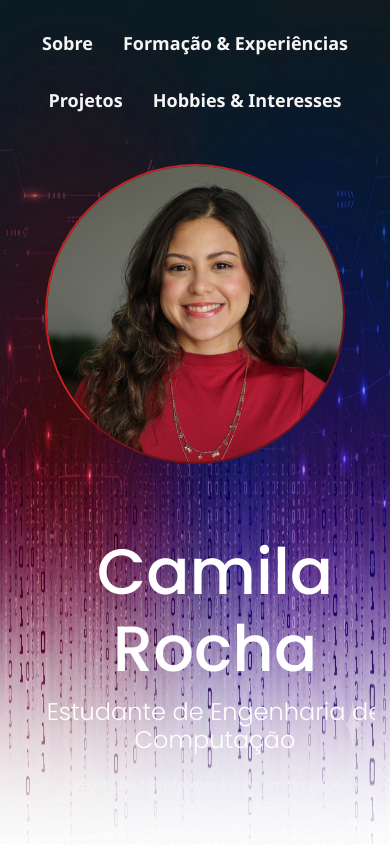
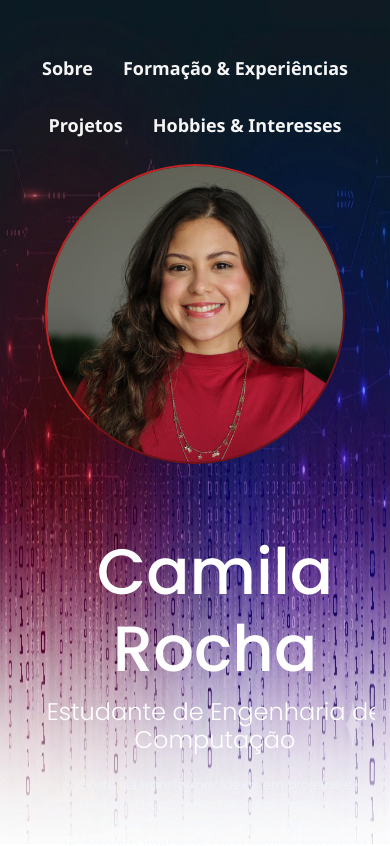
Before and after one commit to milarocha30/Meu-portifolio, a React (Vite) app: page / in a window 390 px wide. Shown: the top 846 px of the page. Built offline with nearby package versions, Linux system fonts and the light colour scheme.

Commit message:
fix: ajusta posicionamento da barrade navegação

```diff
--- a/responsivo.css
+++ b/responsivo.css
@@ -33,13 +33,16 @@
        ========================= */
 
    #barra-navegacao {
-        gap: 8px 18px;
-        padding: 15px 10px;
-        flex-wrap: wrap;
-        justify-content: center;
-    }
+    width: 100%;
+    gap: 8px 18px;
+    padding: 15px 10px;
+    flex-wrap: wrap;
+    justify-content: center;
+    transform: translateY(25px);
+}
+
     #barra-navegacao a {
-        font-size: 12px;
+        font-size: 11px;
     }
 
 
```
